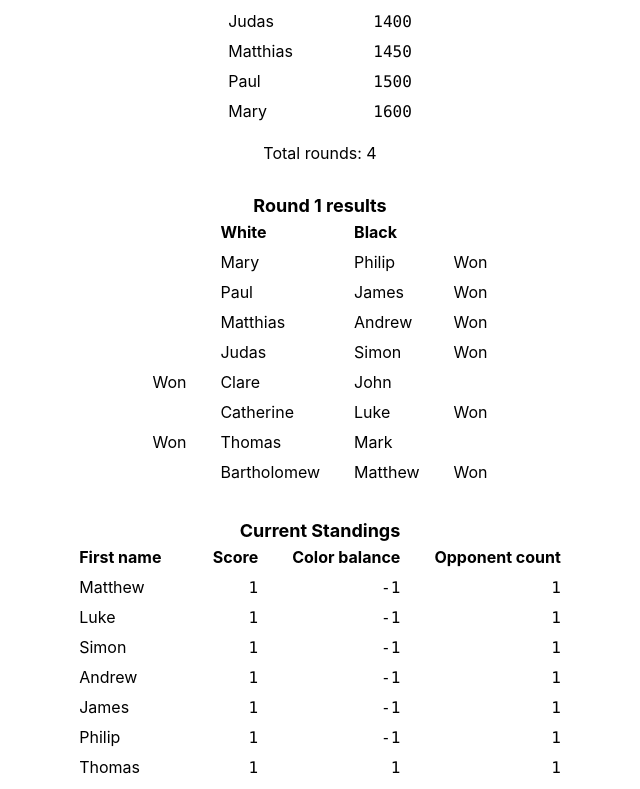
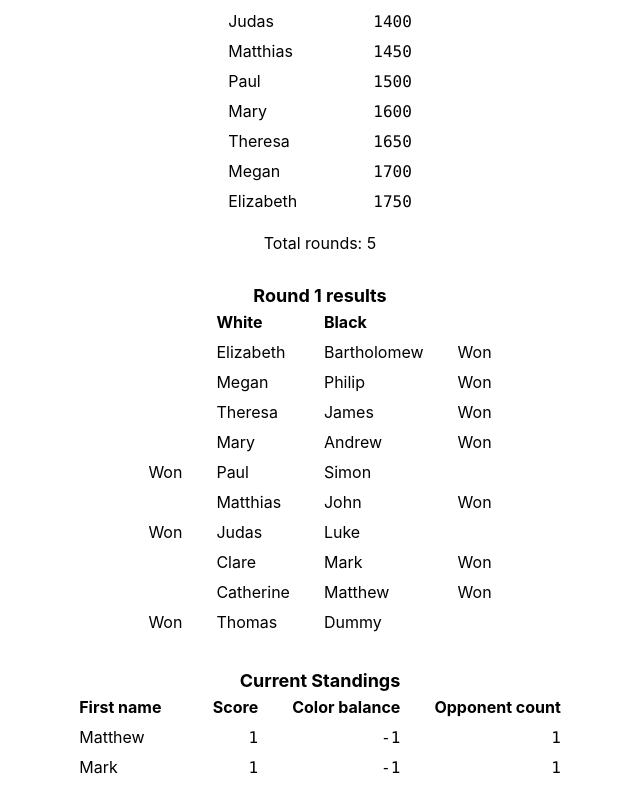
Before and after one commit to johnridesabike/coronate, a React (Create React App) app: page / in a window 1280 px wide. Shown: the part 483-1272 px from the top of the page, without its empty margins (320-960 px from the left). Built offline with nearby package versions, Linux system fonts and the light colour scheme.

Commit message:
pairing improvements

```diff
--- a/src/App.js
+++ b/src/App.js
@@ -5,8 +5,10 @@ import {Roster, RoundResults, Standings} from './chess-tourney-ui';
 
 const cvlTourney = new Tournament(
   'CVL Winter Open',
-  15,
-  [
+  15
+)
+
+const players = [
   new Player('Matthew', 'A', 800), new Player('Mark', 'B', 850),
   new Player('Luke', 'C', 900), new Player('John', 'D', 950),
   new Player('Simon', 'E', 1000), new Player('Andrew', 'F', 1050),
@@ -14,17 +16,23 @@ const cvlTourney = new Tournament(
   new Player('Bartholomew', 'I', 1200), new Player('Thomas', 'J', 1250),
   new Player('Catherine', 'K', 1300), new Player('Clare', 'L', 1350),
   new Player('Judas', 'M', 1400), new Player('Matthias', 'N', 1450),
-    new Player('Paul', 'O', 1500), new Player('Mary', 'P', 1600)
-  ]
-)
+  new Player('Paul', 'O', 1500), new Player('Mary', 'P', 1600),
+  new Player('Theresa', 'Q', 1650), new Player('Megan', 'R', 1700),
+  new Player('Elizabeth', 'S', 1750)
+];
+
+cvlTourney.addPlayers(players.slice(0,19));
 
 while (cvlTourney.roundList.length < cvlTourney.numOfRounds()) {
-  var round = cvlTourney.newRound()
+  var round = cvlTourney.newRound();
   round.matches.forEach(function(match) {
+    var bye = match.isBye();
+    if (!bye) {
       if (Math.random() >= 0.5) {
-      match.whiteWon()
+        match.whiteWon();
       } else {
-      match.blackWon()
+        match.blackWon();
+      }
     }
   })
 }
@@ -39,7 +47,7 @@ class App extends Component {
         {cvlTourney.roundList.map(round =>
           <div className="round" key={round.roundNum}>
             <RoundResults round={round} tourney={cvlTourney} />
-            <Standings players={cvlTourney.playerList} roundNum={round.roundNum} tourney={cvlTourney}/>
+            <Standings players={cvlTourney.roster.active()} roundNum={round.roundNum} tourney={cvlTourney}/>
           </div>
         )}
       </div>
--- a/src/chess-tourney-ui.js
+++ b/src/chess-tourney-ui.js
@@ -12,7 +12,7 @@ function Roster ({tourney}) {
         </tr>
       </thead>
       <tbody>
-        {tourney.playerList.map((player, i) =>
+        {tourney.roster.all.map((player, i) =>
           <tr key={i}>
             <td>{player.firstName}</td>
             <td className="table__number">{player.rating}</td>
--- a/src/chess-tourney.js
+++ b/src/chess-tourney.js
@@ -8,57 +8,87 @@ const {chain, flatten, last, times, zip} = require('lodash');
 
 /**
  * Represents an indivudal player.
- *
  * @param {string} firstName
  * @param {string} lastName
  * @param {int}    rating
  */
 class Player {
-  constructor (firstName, lastName, rating = 1200) {
+  constructor (firstName, lastName = '', rating = 1200) {
     this.firstName = firstName;
     this.lastName = lastName;
     this.rating = rating;
+    this.dummy = false;
   }
 }
 
 /**
- * Represents a tournament
- *
+ * A stand-in for bye matches.
+ * @var {Player} dummyPlayer
+ */
+const dummyPlayer =  new Player('Dummy');
+dummyPlayer.dummy = true;
+dummyPlayer.rating = 0;
+
+/**
+ * Tournament class
  * @param {string} name
- * @param {int} timeControl
- * @param {array}  playerList
- * @param {int}    type
+ * @param {int}    timeControl
+ * @param {array}  roster
+ * @param {int}    byeValue
  */
 class Tournament {
-  constructor (name = '', timeControl = 15, playerList = []) {
+  constructor(name = '', timeControl = 15, roster = [], byeValue = 1) {
     this.name = name;
     this.timeControl = timeControl;
-    this.playerList = playerList;
+    this.roster = {
+      all: roster,
+      inactive: [],
+      active: function() {
+        return this.all.filter(i => !this.inactive.includes(i))
+      }
+    };
     this.roundList = [];
+    this.byeValue = byeValue;
   }
 
   /**
-   * Add a player to the roster
-   *
-   * @param {Player} player
+   * Add a player to the roster.
+   * @param {Player} player the player to add
    */
   addPlayer(player) {
-    this.playerList.push(player);
+    this.roster.all.push(player);
   }
 
   /**
-   * Add a list of players to the roster
-   * @param {Array} playerList
+   * Add a list of players to the roster.
+   * @param {Array} players the list of players to add
    */
-  addPlayers(playerList) {
-    this.playerList = this.playerList.concat(playerList);
+  addPlayers(players) {
+    this.roster.all = this.roster.all.concat(players);
   }
 
   /**
-   * Calculate number of rounds
+   * Remove a player from the active roster. This player won't be placed in future rounds.
+   * @param {Player} player
    */
-  numOfRounds () {
-    return Math.ceil(Math.log2(this.playerList.length));
+  deactivatePlayer(player) {
+    this.roster.inactive.push(player);
+  }
+
+  /**
+   * Add a player to the active roster. This player will be placed in future rounds.
+   * @param {Player} player
+   */
+  activatePlayer(player) {
+    this.roster.inactive.splice(this.roster.inactive.indexOf(player), 1);
+  }
+
+  /**
+   * Calculate number of rounds.
+   * @returns {int} the number of rounds
+   */
+  numOfRounds() {
+    return Math.ceil(Math.log2(this.roster.active().length));
   }
 
   /**
@@ -70,10 +100,9 @@ class Tournament {
 
   /**
    * Calculate a player's score.
-   *
    * @param {Player} player
    */
-  playerScore (player, round = null) {
+  playerScore(player, round = null) {
     var score = 0;
     if ( round === null) {
       round = this.roundList.length;
@@ -93,10 +122,9 @@ class Tournament {
 
   /**
    * Calculate a player's color balance
-   *
    * @param {Player} player
-   *
-   * @return {Int} A negative number means they played as black more. A positive number means they played as white more.
+   * @param {Int}    round The ID of the highest round to consider
+   * @returns {Int} A negative number means they played as black more. A positive number means they played as white more.
    */
   playerColorBalance (player, round = null) {
     var color = 0;
@@ -119,12 +147,10 @@ class Tournament {
 
   /**
    * Generate a list of a player's opponents.
-   *
-   * @param {Player} player
-   *
-   * @return {Array} A list of past opponents
+   * @param   {Player} player
+   * @returns {Array} A list of past opponents
    */
-  playerOppHistory (player, round = null) {
+  playerOppHistory(player, round = null) {
     var opponents = [];
     if ( round === null) {
       round = this.roundList.length - 1;
@@ -145,14 +171,14 @@ class Tournament {
 
   /**
    * Generates a new round.
-   * @return {Array} the new round
+   * @returns {Array} the new round
    */
   newRound() {
     var newRound = new Round(
       this,
       this.roundList.length,
       last(this.roundList),
-      this.playerList
+      this.roster.active()
     );
     newRound.pairPlayers();
     this.roundList.push(newRound);
@@ -167,10 +193,11 @@ class Round {
   constructor(tourney, roundNum, prevRound, players) {
     this.roundNum = roundNum;
     this.tourney = tourney;
-    this.playersFlat = players;
+    this.roster = players;
     this.prevRound = prevRound;
     this.playerTree = {};
     this.matches = [];
+    this.hasDummy = false;
   }
 
   /**
@@ -185,13 +212,13 @@ class Round {
      *  ...
      * }
      */
-    this.playersFlat.forEach(player => {
+    this.roster.forEach(player => {
       var score = this.tourney.playerScore(player);
       if(!(score in this.playerTree)) {
         this.playerTree[score] = [];
       }
       this.playerTree[score].push(player);
-    })
+    });
     /**
      * Part 2: Split each score group into an upper half and a lower half, based on rating (USCF § 27A3)
      * Tree structure:
@@ -203,26 +230,44 @@ class Round {
      *  ...
      * }
      */
-    Object.keys(this.playerTree).forEach(score => {
+    Object.keys(this.playerTree).reverse().forEach(score => {
       var players = this.playerTree[score];
+      /**
+       * If there's an odd number of players in this score group,
+       */
+      if (players.length % 2 !== 0) {
+        /**
+         * ...and if there's an odd number of players in the total round, then add a dummy player.
+         */
+        if (this.roster.length % 2 !== 0 && !this.hasDummy) {
+          players.push(dummyPlayer);
+          this.hasDummy = true;
+        /**
+         * But if there's an even number of players in the total round, then just move a player to the next score group.
+         */
+        } else {
+          var oddPlayer = players[players.length - 1];
+          players.splice(players.length - 1, 1);
+          this.playerTree[Number(score) - 1].push(oddPlayer);
+        }
+      }
       this.playerTree[score] = chain(players)
         .sortBy('rating')
         .reverse()
         .chunk(players.length/2)
         .value();
-    })
+    });
     Object.keys(this.playerTree).forEach(score => {
-      var scoreGroup = this.playerTree[score];
       // name the upperHalf and lowerHalf to make the code easier to read
-      var upperHalf = scoreGroup[0];
-      var lowerHalf = scoreGroup[1];
+      var upperHalf = this.playerTree[score][0];
+      var lowerHalf = this.playerTree[score][1];
       /**
        * If there was no previous round, zip the players and call it a day.
        */
       if (this.prevRound === undefined) {
         zip(upperHalf, lowerHalf)
           .forEach(match =>
-            this.matches.push(new Match(...match))
+            this.matches.push(new Match(this, ...match))
           );
       } else {
         /**
@@ -292,6 +337,13 @@ class Round {
     return this.matches;
   }
 
+  /**
+   * Find a match for a given player.
+   * @param   {Player} player1  The player to be paired
+   * @param   {Array}  pool      The pool of available players
+   * @param   {Array}  blackList A blacklist of players, possibly in the pool, who should not be paired
+   * @returns {Array}  The paired player and the Match object. Both will be undefined if no match was made.
+   */
   _findAMatch (player1, pool, blackList = []) {
     /**
      * Try to pair the player as the opposite color as their last round. (USCF § 27A4 and § 27A5)
@@ -308,7 +360,7 @@ class Round {
     var player2 = hasntPlayed.filter(p2 => oppColor.includes(p2))[0] || hasntPlayed[0];
     var newMatch;
     if (player2) {
-      newMatch = new Match(player1, player2);
+      newMatch = new Match(this, player1, player2);
       if (this.tourney.playerColorBalance(player1) > this.tourney.playerColorBalance(player2)) {
         newMatch.players.reverse();
       }
@@ -349,7 +401,8 @@ class Round {
  * @param {Player} white
  */
 class Match {
-  constructor (white, black) {
+  constructor(round, white, black) {
+    this.round = round;
     this.players = [white, black];
     this.ratingsStart = [white.rating, black.rating];
     this.ratingsChange = [];
@@ -359,7 +412,7 @@ class Match {
   /**
    * Sets black as the winner.
    */
-  blackWon () {
+  blackWon() {
     this.result = [0, 1];
     // calculate ratings
   }
@@ -367,7 +420,7 @@ class Match {
   /**
    * Sets white as the winner.
    */
-  whiteWon () {
+  whiteWon() {
     this.result = [1, 0];
     // calculate ratings
   }
@@ -375,10 +428,20 @@ class Match {
   /**
    * Sets result as a draw.
    */
-  draw () {
+  draw() {
     this.result = [0.5, 0.5];
     // calculate ratings
   }
+
+  isBye() {
+    const dummies = this.players.map(p => p.dummy);
+    if (dummies[0]) {
+      this.blackWon();
+    } else if(dummies[1]) {
+      this.whiteWon();
+    }
+    return dummies.includes(true);
+  }
 }
 
-export {Tournament,Player};
+export {Tournament, Player};
```
Also changed, not shown: 2 other files (tests, documents, lock files or other folders). Lines whose indentation alone changed are shown as unchanged.
